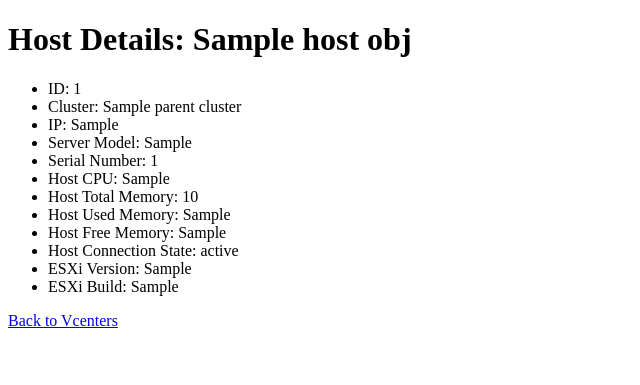
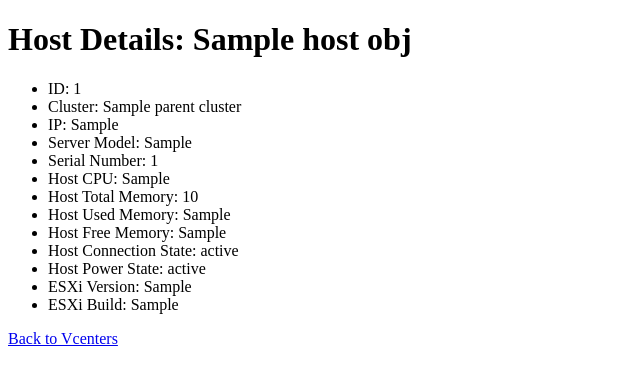
Before and after one commit to jancovic/vcenters_monitor, a Flask app: template templates/host_detail.html in a window 1280 px wide. Shown: the top 385 px of the page, without its empty margins (0-640 px from the left). Run offline with Flask 3, Linux system fonts and the light colour scheme; the template is opened without the code that fills it: most values are stand-ins (such as "Sample title", 1, 10 or a date in 2020); parts of the project's set-up code (start-up, migrations or seed data) failed here and were passed over.

Commit message:
added power state

```diff
--- a/app.py
+++ b/app.py
@@ -33,7 +33,7 @@
         return f"Cluster ID: {self.cluster_id}, Cluster Name: {self.cluster_name}, Parent Datacenter: {self.parent_datacenter.datacenter_name}"
 
 class Hosts:
-    def __init__(self, host_name, host_id, parent_cluster, host_ip, host_server_model, esx_version, esx_build, host_cpu, host_total_memory, serial_number, host_memory_usage, host_free_memory, connection_state):
+    def __init__(self, host_name, host_id, parent_cluster, host_ip, host_server_model, esx_version, esx_build, host_cpu, host_total_memory, serial_number, host_memory_usage, host_free_memory, connection_state, host_power_state):
         self.host_name = host_name
         self.host_id = host_id
         self.parent_cluster = parent_cluster
@@ -47,6 +47,7 @@
         self.host_memory_usage = host_memory_usage
         self.host_free_memory = host_free_memory
         self.connection_state = connection_state
+        self.host_power_state = host_power_state
 
     def __str__(self):
         return f"Host Name: {self.host_name}, Host ID: {self.host_id}, Parent Cluster: {self.parent_cluster.cluster_name}, IP: {self.host_ip}, Server Model: {self.host_server_model}, ESXi Version: {self.esx_version}, ESXi Build: {self.esx_build}, Host CPU: {self.host_cpu}, Host Memory: {self.host_total_memory}, Serial Number: {self.serial_number}"
@@ -93,8 +94,9 @@
                         host_free_memory = host_total_memory - host_memory_usage
                         # connection_state = host_summary.runtime.connectionState
                         connection_state = host.summary.runtime.connectionState
+                        host_power_state = host.summary.runtime.powerState
 
-                        host_obj = Hosts(host_name, host_id, cluster_obj, host_ip, host_server_model, esx_version, esx_build, host_cpu, host_total_memory, serial_number, host_memory_usage, host_free_memory, connection_state)
+                        host_obj = Hosts(host_name, host_id, cluster_obj, host_ip, host_server_model, esx_version, esx_build, host_cpu, host_total_memory, serial_number, host_memory_usage, host_free_memory, connection_state, host_power_state)
                         vcenter_obj.hosts[host_id] = host_obj
 
 # Load vCenter credentials from a YAML file
--- a/templates/host_detail.html
+++ b/templates/host_detail.html
@@ -16,6 +16,7 @@
         <li>Host Used Memory: {{ host_obj.host_memory_usage }}</li>
         <li>Host Free Memory: {{ host_obj.host_free_memory }}</li>
         <li>Host Connection State: {{ host_obj.connection_state }}</li>
+        <li>Host Power State: {{ host_obj.host_power_state }}</li>
         <li>ESXi Version: {{ host_obj.esx_version }}</li>
         <li>ESXi Build: {{ host_obj.esx_build }}</li>
     </ul>
```
